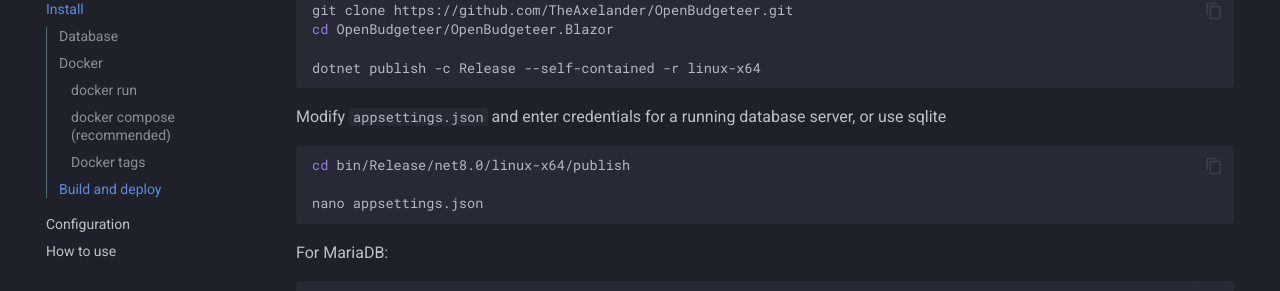
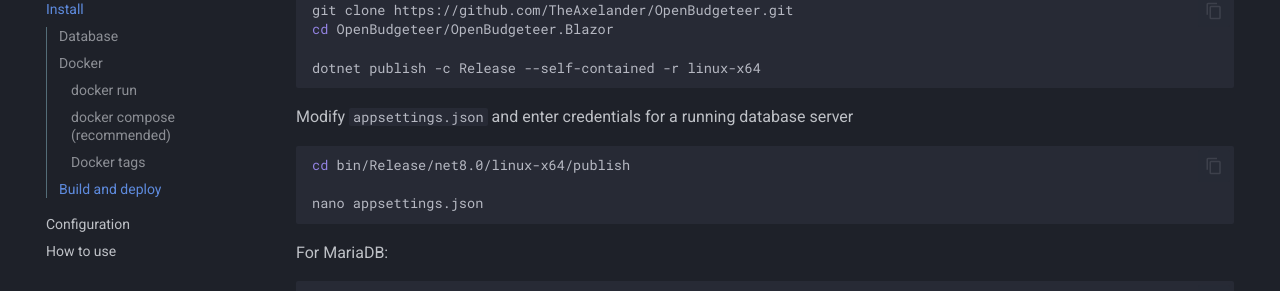
Before and after one commit to TheAxelander/theaxelander.github.io, an MkDocs documentation site: the page built from docs/install.md, in a window 1280 px wide and 900 px high, scrolled down 3503 px. Shown: the part 153-444 px from the top of the window. Built offline with MkDocs 1.6.1 and Material for MkDocs 9.7.7, drawn with Linux system fonts in a browser that asks for light colours; the version menu is left out.

Commit message:
Remove missed references to SQlite

````diff
--- a/docs/install.md
+++ b/docs/install.md
@@ -178,7 +178,7 @@
 dotnet publish -c Release --self-contained -r linux-x64
 ```
 
-Modify `appsettings.json` and enter credentials for a running database server, or use sqlite
+Modify `appsettings.json` and enter credentials for a running database server
 
 ``` bash
 cd bin/Release/net8.0/linux-x64/publish
````
Also changed, not shown: docs/config.md (+1 -1 lines).
